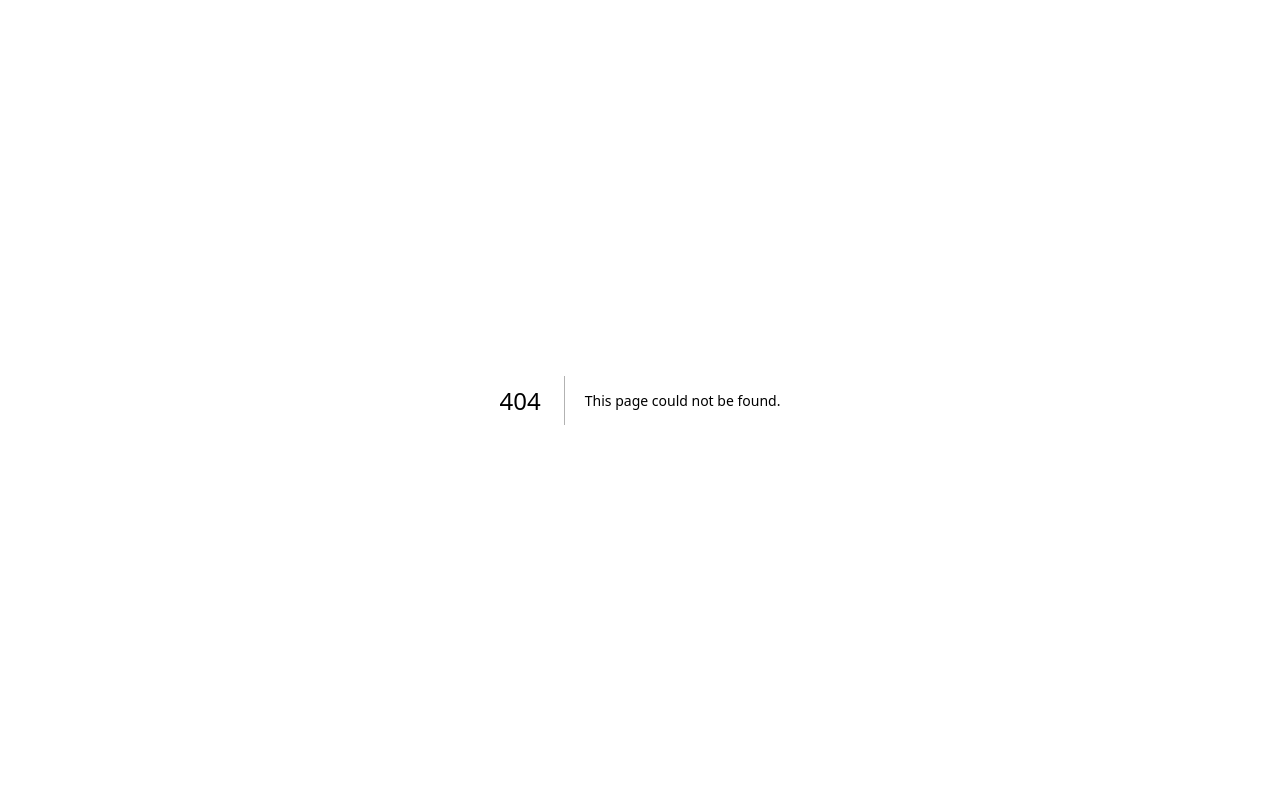
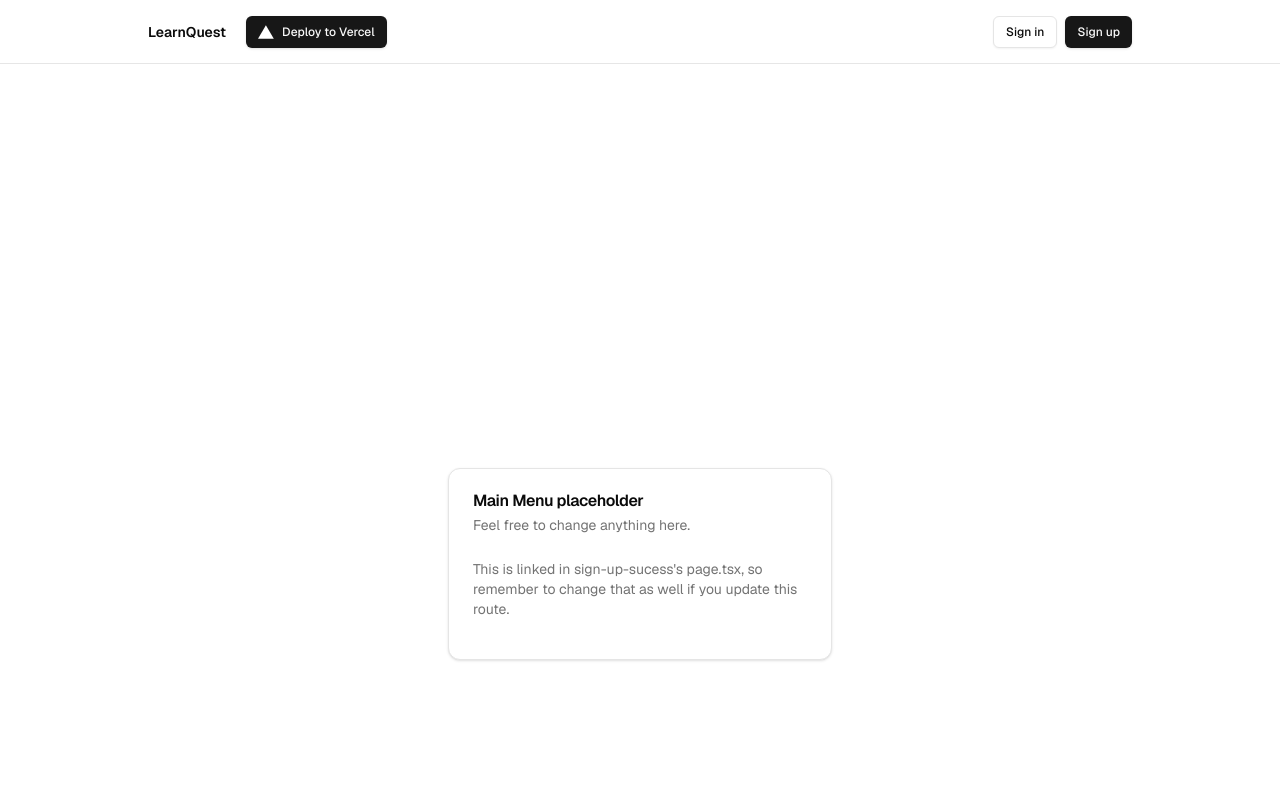
Before and after one commit to nri-professional/gamified-teaching-tools-app, a Next.js app: page /protected/main-menu in a window 1280 px wide. Before the commit this address had no page. Shown: the top 800 px of the page. Built offline with nearby package versions, Linux system fonts and the light colour scheme; no server answers.

Commit message:
Update main menu placeholder to be under protected and ensure design allows users to navigate from sign up to login easily.

```diff
--- a/app/auth/sign-up-success/page.tsx
+++ b/app/auth/sign-up-success/page.tsx
@@ -5,6 +5,7 @@ import {
   CardHeader,
   CardTitle,
 } from "@/components/ui/card";
+import Link from "next/link";
 
 export default function Page() {
   return (
@@ -14,13 +15,18 @@ export default function Page() {
           <Card>
             <CardHeader>
               <CardTitle className="text-2xl">Thank you for signing up!</CardTitle>
-              <CardDescription>Check your email to confirm</CardDescription>
+              <CardDescription>Your account has been successfully created.</CardDescription>
             </CardHeader>
             <CardContent>
               <p className="text-sm text-muted-foreground">
-                You&apos;ve successfully signed up. Please check your email to
-                confirm your account before signing in.
+                You&apos;re in! Welcome to LearnQuest.
               </p>
+              <Link
+                href="/auth/login"
+                className="ml-auto inline-block text-sm underline-offset-4 hover:underline"
+              >
+                Click here to go to the login screen and log in!
+              </Link>
             </CardContent>
           </Card>
         </div>
--- /dev/null
+++ b/app/protected/main-menu/page.tsx
@@ -0,0 +1,24 @@
+import { Card, CardContent, CardDescription, CardHeader, CardTitle } from "@/components/ui/card";
+
+
+export default function Page() {
+    return (
+    <div className="flex min-h-svh w-full items-center justify-center p-6 md:p-10">
+      <div className="w-full max-w-sm">
+        <div className="flex flex-col gap-6">
+            <Card>
+                <CardHeader>
+                    <CardTitle>Main Menu placeholder</CardTitle>
+                    <CardDescription>Feel free to change anything here.</CardDescription>
+                </CardHeader>
+                <CardContent>
+                    <p className="text-sm text-muted-foreground mb-4">
+                        This is linked in sign-up-sucess's page.tsx,
+                        so remember to change that as well if you update this route.</p>
+                </CardContent>
+            </Card>
+        </div>
+      </div>
+    </div>
+    )
+}
--- a/components/login-form.tsx
+++ b/components/login-form.tsx
@@ -37,7 +37,9 @@ export function LoginForm({
       // Attempt sign in
       await signIn(email,password);
       // Update this route to redirect to an authenticated route. The user already has an active session.
-      router.push("/protected");
+      // router.push("/protected");
+      // Redirect to main menu on successful login
+      router.push("/protected/main-menu");
     } catch (error: unknown) {
       setError(error instanceof Error ? error.message : "An error occurred");
     } finally {
@@ -71,12 +73,14 @@ export function LoginForm({
               <div className="grid gap-2">
                 <div className="flex items-center">
                   <Label htmlFor="password">Password</Label>
-                  <Link
+
+                  {/* Implement later if desired. */}
+                  {/* <Link
                     href="/auth/forgot-password"
                     className="ml-auto inline-block text-sm underline-offset-4 hover:underline"
                   >
                     Forgot your password?
-                  </Link>
+                  </Link> */}
                 </div>
                 <Input
                   id="password"
```
